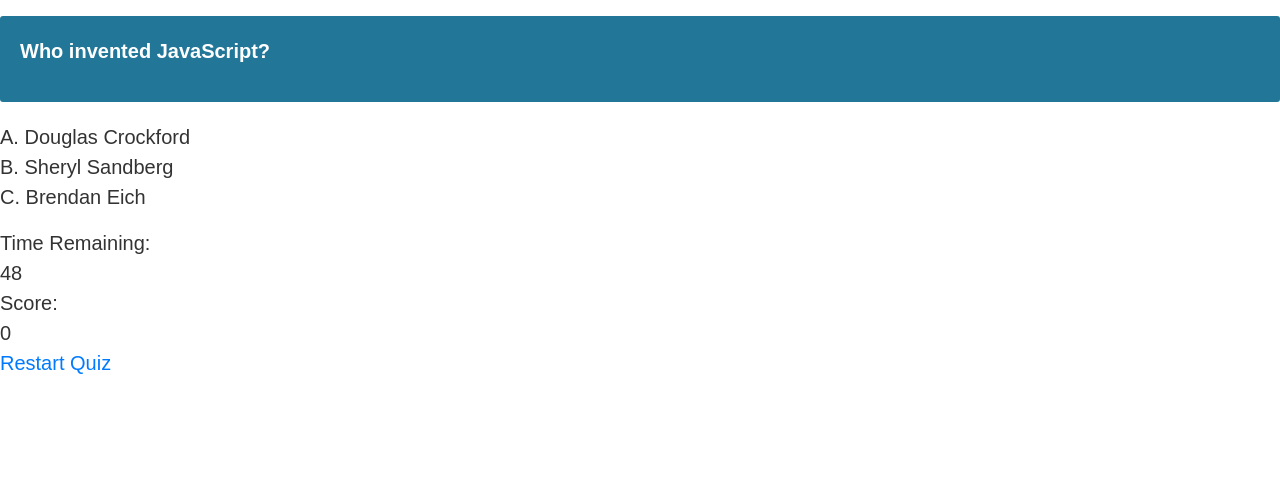
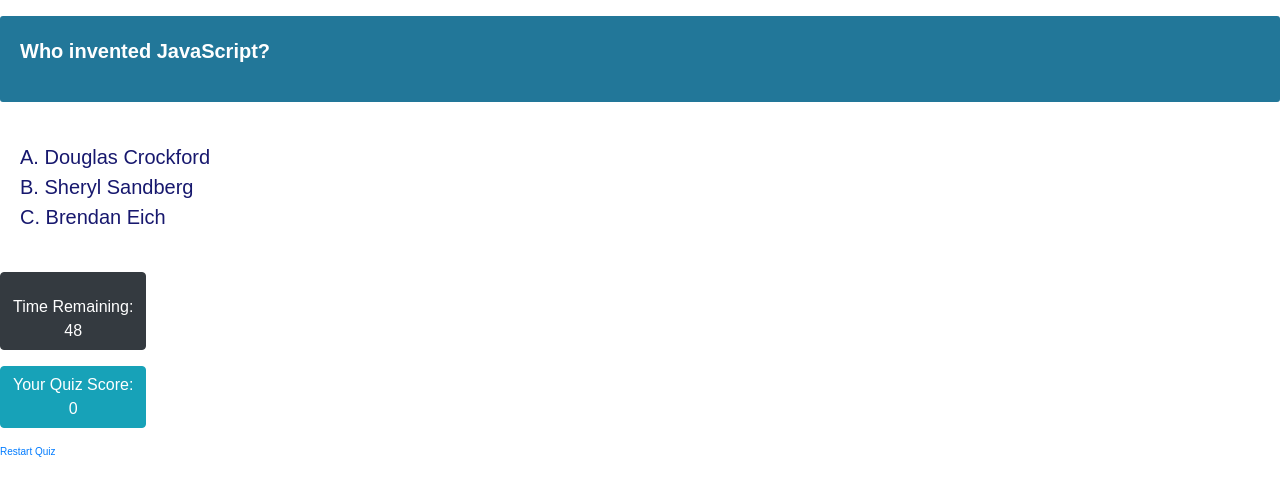
Before and after one commit to kneema/homework4, a plain HTML site: page index.html in a window 1280 px wide. Both pictures are taken after a click on the button "Start Quiz". Drawn offline with nearby package versions, Linux system fonts and the light colour scheme.

Commit message:
Added formatting through css and index.html

```diff
--- a/index.html
+++ b/index.html
@@ -45,13 +45,16 @@
               <div class="choice" id="B">Answer2</div>
               <div class="choice" id="C">Answer3</div>
           </div>
-          <div id="timer">
+          <div id="timer" class="btn btn-dark">
             <p></p>
               Time Remaining:<div id="counter">50</div>
+          </div><p></p>
+          <div id="scoredisplay" class="btn btn-info">
+            Your Quiz Score:
+            <div id="scoreContainer">0</div>
           </div>
-          Score:
-          <div id="scoreContainer">0</div>
-          <p>
+          <p></p>
+          <p id="restartclick">
           <a href="https://kneema.github.io/homework4/">Restart Quiz</a>
           </p>
       </div>
--- a/style.css
+++ b/style.css
@@ -97,15 +97,32 @@ body{
 .quiz{
 	font-family: sans-serif;
 	font-size: 20px;
-	background-color: #279;
 	color: #fff;
 	border: 0px;
 	border-radius: 3px;
 	padding: 20px;
 	cursor: pointer;
 	margin-bottom: 20px;
+
+}
+#choices{
+		font-family: sans-serif;
+		font-size: 20px;
+		color: rgb(23, 24, 110);
+		border: 0px;
+		border-radius: 3px;
+		padding: 20px;
+		cursor: pointer;
+		margin-bottom: 20px;
 }
 .scroll {
     max-height: 100px;
     overflow-y: auto;
 }
+#restartclick {
+	color: rgb(52, 36, 95);
+	border: 20px;
+	font-family: sans-serif;
+	font-size: 10px;
+	text-align: justify;
+}
```
